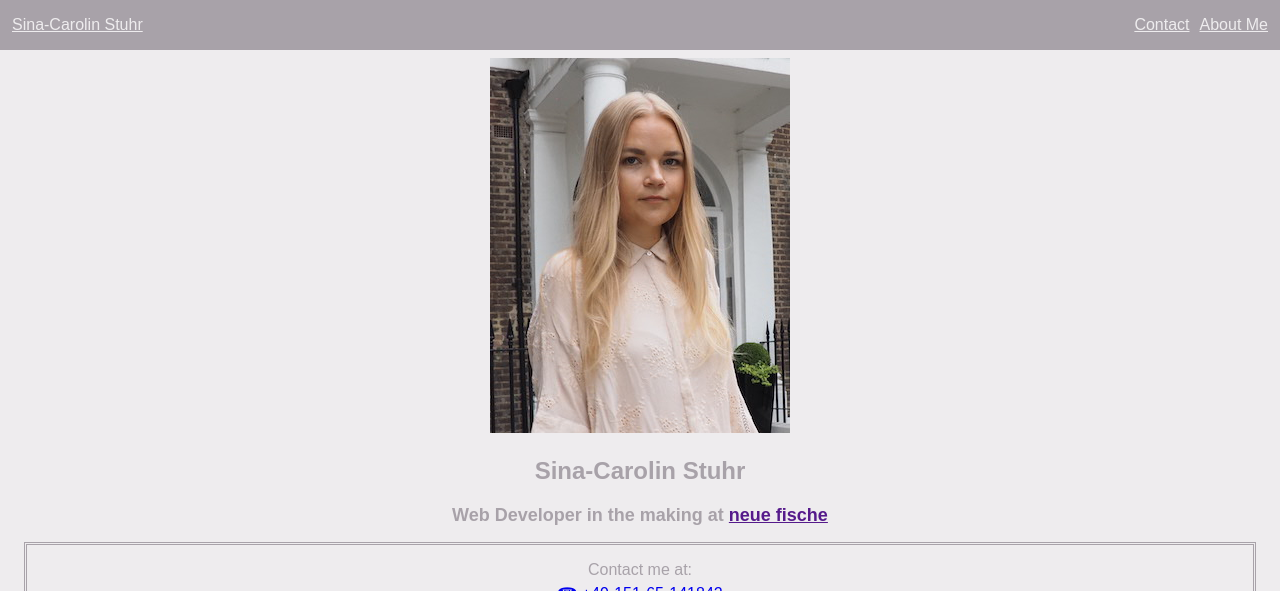
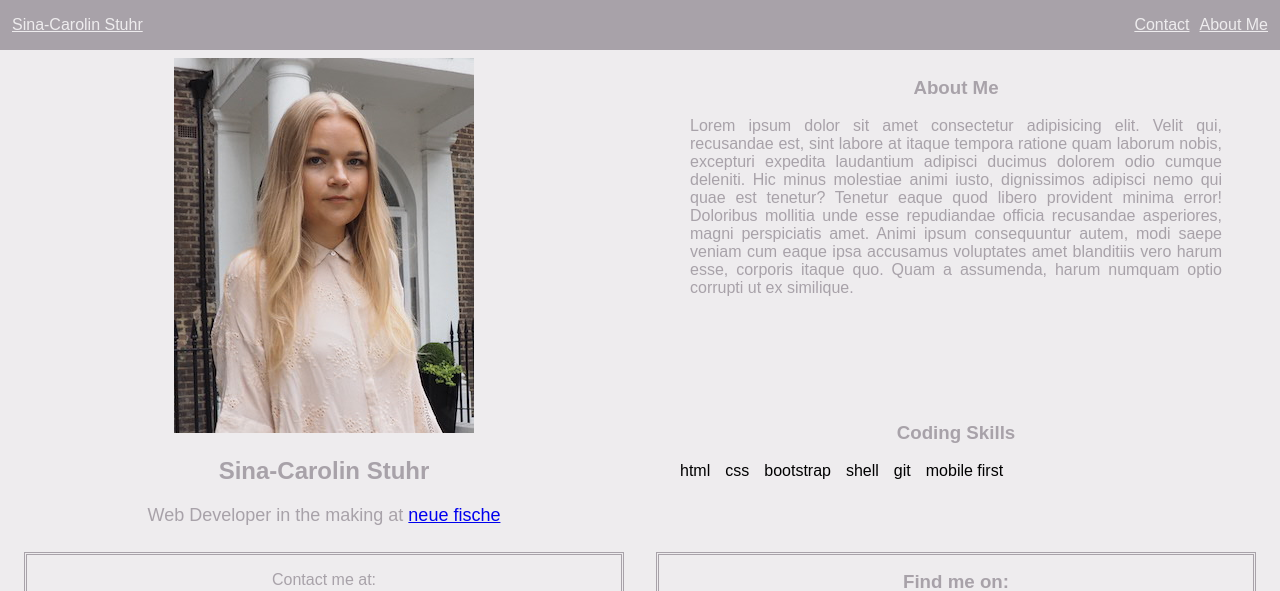
Before and after one commit to carolinstuhr/personal-website, a website: page docs/index.html in a window 1280 px wide. Shown: the top 591 px of the page. Drawn offline with Linux system fonts and the light colour scheme.

Commit message:
Adding skills & adjusting desktop layout

```diff
--- a/docs/index.html
+++ b/docs/index.html
@@ -7,16 +7,16 @@
     <link rel="stylesheet" href="styles.css" />
   </head>
 
-  <body>
+  <body id="home">
     <header class="header">
       <nav class="header__navigation">
         <a
           class="header__navigation--color header__navigation--justify-start"
-          href=""
+          href="#home"
           >Sina-Carolin Stuhr</a
         >
-        <a class="header__navigation--color" href="">Contact</a>
-        <a class="header__navigation--color" href="">About Me</a>
+        <a class="header__navigation--color" href="#contact">Contact</a>
+        <a class="header__navigation--color" href="#about">About Me</a>
       </nav>
     </header>
     <main>
@@ -24,10 +24,11 @@
         <img src="img/P7080062.JPG" alt="" />
         <h1>Sina-Carolin Stuhr</h1>
         <h2 class="intro__h2">
-          Web Developer in the making at <a href="">neue fische</a>
+          Web Developer in the making at
+          <a href="https://www.neuefische.de/" target="_blank">neue fische</a>
         </h2>
       </section>
-      <section class="contact">
+      <section id="contact" class="contact">
         <p class="contact__paragraph">Contact me at:</p>
         <a class="contact__link" href="tel:+49-151-65-141842"
           >&#9742; +49-151-65-141842<br
@@ -51,7 +52,7 @@
           /></a>
         </section>
       </section>
-      <section class="about">
+      <section id="about" class="about">
         <h3 class="about__headline">About Me</h3>
         <p class="about__paragraph">
           Lorem ipsum dolor sit amet consectetur adipisicing elit. Velit qui,
@@ -66,6 +67,17 @@
           optio corrupti ut ex similique.
         </p>
       </section>
+      <section class="skills">
+        <h3>Coding Skills</h3>
+        <ul class="skills__list">
+          <li class="skills__list--item">html</li>
+          <li class="skills__list--item">css</li>
+          <li class="skills__list--item">bootstrap</li>
+          <li class="skills__list--item">shell</li>
+          <li class="skills__list--item">git</li>
+          <li class="skills__list--item">mobile first</li>
+        </ul>
+      </section>
     </main>
     <footer class="footer">
       <p class="footer__p">&#9426; 2020 Sina-Carolin Stuhr</p>
--- a/scss/_base.scss
+++ b/scss/_base.scss
@@ -9,3 +9,11 @@ body {
   //margin: 0px;
   color: var(--primary);
 }
+
+main {
+  @media (min-width: 650px) {
+    display: grid;
+    grid-template-columns: 1fr 1fr;
+    grid-template-rows: auto auto auto;
+  }
+}
--- a/scss/components/_about.scss
+++ b/scss/components/_about.scss
@@ -1,3 +1,12 @@
+.about {
+  grid-column: 2 / 3;
+  grid-row: 1;
+  margin: 10px;
+  @media (min-width: 650px) {
+    margin: 50px;
+  }
+}
+
 .about__headline {
   text-align: center;
 }
--- a/scss/components/_contact.scss
+++ b/scss/components/_contact.scss
@@ -3,6 +3,8 @@
   border: double var(--primary);
   margin: 16px;
   padding: 16px;
+  grid-row: 3;
+  grid-column: 1;
 }
 
 .contact__paragraph {
--- a/scss/components/_intro.scss
+++ b/scss/components/_intro.scss
@@ -1,8 +1,12 @@
 .intro {
   text-align: center;
   margin-top: 50px;
+  grid-column: 1 / 2;
+  grid-row: 1 / 3;
 }
 
 .intro__h2 {
   font-size: 18px;
+  font-weight: normal;
+  margin: 10px;
 }
--- /dev/null
+++ b/scss/components/_skills.scss
@@ -0,0 +1,15 @@
+.skills {
+  text-align: center;
+  grid-column: 2 / 3;
+  grid-row: 2;
+}
+
+.skills__list {
+  display: flex;
+  list-style: none;
+}
+
+.skills__list--item {
+  margin-right: 15px;
+  color: black;
+}
--- a/scss/styles.scss
+++ b/scss/styles.scss
@@ -10,6 +10,7 @@
 @import "components/socials";
 @import "components/about";
 @import "components/footer";
+@import "components/skills";
 
 // eg
 // @import "navigation";
```
Also changed, not shown: docs/styles.css, 1 other file.
